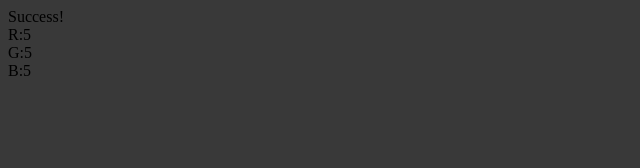
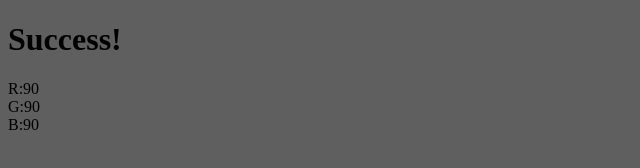
Before and after one commit to ajkramer12-s15/ajkramer12-s15.github.io, a plain HTML site: page speedToColor/index.html in a window 1280 px wide. Shown: the whole page, without its empty margins (0-640 px from the left). Drawn offline with Linux system fonts and the light colour scheme.

Commit message:
Updated game

```diff
--- a/speedToColor/index.html
+++ b/speedToColor/index.html
@@ -23,6 +23,8 @@
     var targetR;
     var targetG;
     var targetB;
+
+    var keyLock = false;
 
     function generateInput() {
         // Write your code here! This function can do anything you want, but should ultimately return the value you want to affect the page's background color. Right now, it is just returning a random number between 0 and 1.
@@ -52,9 +54,10 @@
     }
     generateGoal();
     // Finally, the background is changed every 1 seconds (or 1000 milliseconds).
-    setInterval(changeBackgroundColor, 100);
+    var timer = setInterval(changeBackgroundColor, 100);
 
     window.addEventListener("keypress", function(e){
+        if(!keyLock){
             if(inputR < 255){
                 inputR = inputR + 7;
             }
@@ -65,7 +68,6 @@
                 inputB = inputB + 7;
             }
 
-        console.log(e);
             var keyCode = e.keyCode;
             if(keyCode == 114 && inputR < 255){
                 inputR = inputR + 7;
@@ -76,9 +78,13 @@
             if(keyCode == 98 && inputB < 255){
                 inputB = inputB + 7;
             }
+            keyLock = true;
+            updateOutput();
+        }
 
-        updateOutput();
-
+    });
+    window.addEventListener("keyup", function(){
+        keyLock = false;
     });
 
 
@@ -97,8 +103,9 @@
     }
 
     function checkGoal(){
-        if(targetR >= inputR-50 && targetR <= inputR+50 && targetG >= inputG-50 && targetG <= inputG+50 && targetB >= inputB-50 && targetB <= inputB+50){
-            document.getElementById("message").innerHTML = "Success!";
+        if(targetR >= inputR-10 && targetR <= inputR+10 && targetG >= inputG-10 && targetG <= inputG+10 && targetB >= inputB-10 && targetB <= inputB+10){
+            document.getElementById("message").innerHTML = "<h1>Success!</h1>";
+            clearInterval(timer);
         }
     }
 </script>
```
Lines whose indentation alone changed are shown as unchanged.
